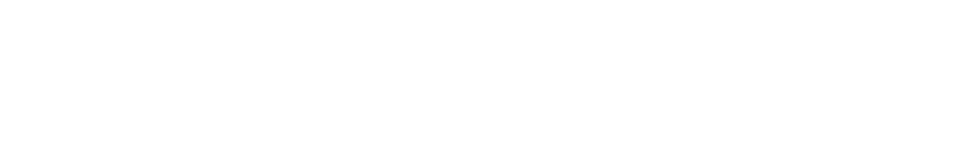
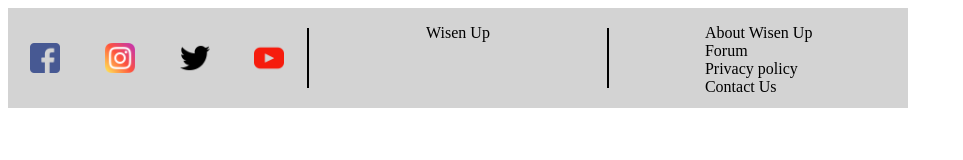
Before and after one commit to YoditG/ToDo-WebApp, a plain HTML site: page index.html in a window 1280 px wide. Shown: the whole page, without its empty margins (0-963 px from the left). Drawn offline with Linux system fonts and the light colour scheme.

Commit message:
add footer section

```diff
--- a/index.html
+++ b/index.html
@@ -1 +1,47 @@
 <!-- To Do List Web Application based on the Eisenhower Principle with drag and drop function-->
+<!DOCTYPE html>
+<html>
+<head>
+
+    <meta charset="UTF-8" />
+    <link rel="stylesheet" href="style.css"/>
+
+
+</head>
+
+
+<body>
+
+
+<div class= "container-footer">
+
+        <div class = "left-section-footer">
+            <img src = '/Images/facebook.png' class= "image"/>
+            <img src = '/Images/instagram-sketched.png' class= "image"/>
+            <img src = '/Images/twitter.png' class= "image"/>
+            <img src = '/Images/youtube.png' class= "image"/>
+        </div>
+
+        <div class= "vl"></div>
+
+        <div class= center-section-footer>
+            <p>Wisen Up</p>
+
+        </div>
+
+        <div class= "vl-2"></div>
+
+        <div class= right-section-footer>
+
+            <p>About Wisen Up<br>
+                    Forum<br>
+               Privacy policy<br>
+               Contact Us<br>
+            </p>
+
+        </div>
+
+
+    </body>
+
+</html>
--- /dev/null
+++ b/style.css
@@ -0,0 +1,82 @@
+
+
+
+
+.container-footer {
+    display: flex;
+    align-items: flex-end;
+    width: 900px;
+    height: 100px;
+    background-color: lightgrey;
+
+
+}
+
+.left-section-footer  {
+    display: flex;
+    justify-content: space-around;
+    align-items: center;
+    background-color: lightgrey;
+    width: 300px;
+    height: 100px;
+
+
+
+
+
+}
+
+.image img {
+    display:flex;
+    align-content: center;
+
+
+}
+.vl {
+    border-left: 2px solid black;
+    height: 60px;
+    position: bottom;
+    left: 50%;
+    margin-left: 0px;
+    margin-bottom: 20px;
+    top: 0;
+  }
+
+.vl-2 {
+    border-left: 2px solid black;
+    height: 60px;
+    position: bottom;
+    right: 50%
+    margin-right: 0px;
+    margin-bottom: 20px;
+    top: 0;
+
+}
+
+
+img {
+    display: flex;
+    align-content: center;
+    width: 30px;
+    height: 30px;
+}
+
+.center-section-footer {
+    display: flex;
+    justify-content: center;
+    background-color: lightgrey;
+    width: 300px;
+    height: 100px;
+
+
+}
+
+.right-section-footer {
+    display: flex;
+    justify-content: center;
+    background-color: lightgrey;
+    width: 300px;
+    height: 100px;
+
+
+}
```
Also changed, not shown: Images/eisenhower-clean-background.png (added), Images/facebook.png (added), Images/instagram-sketched.png (added), Images/tickmark .png (added), Images/twitter.png (added), Images/youtube.png (added).
